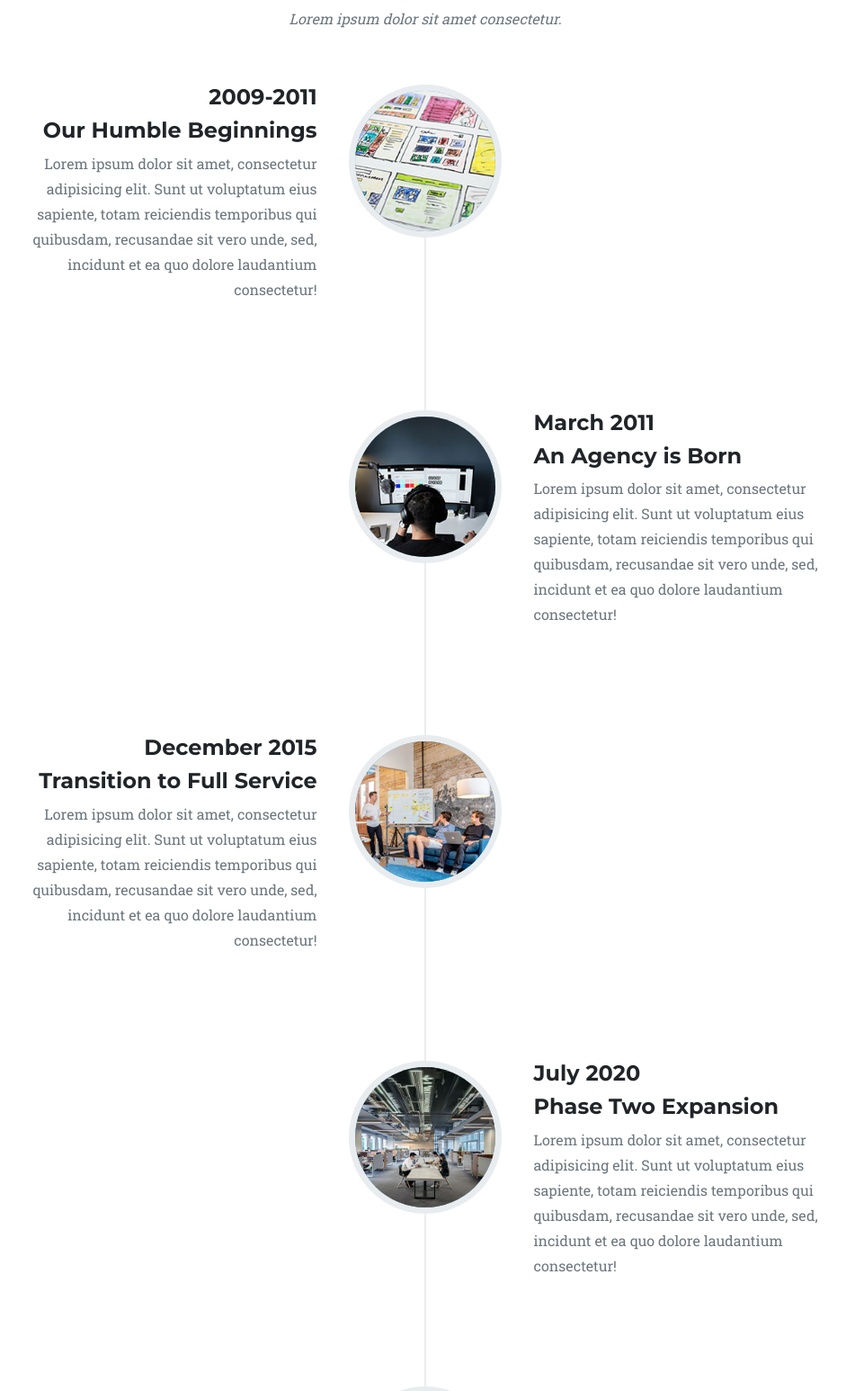
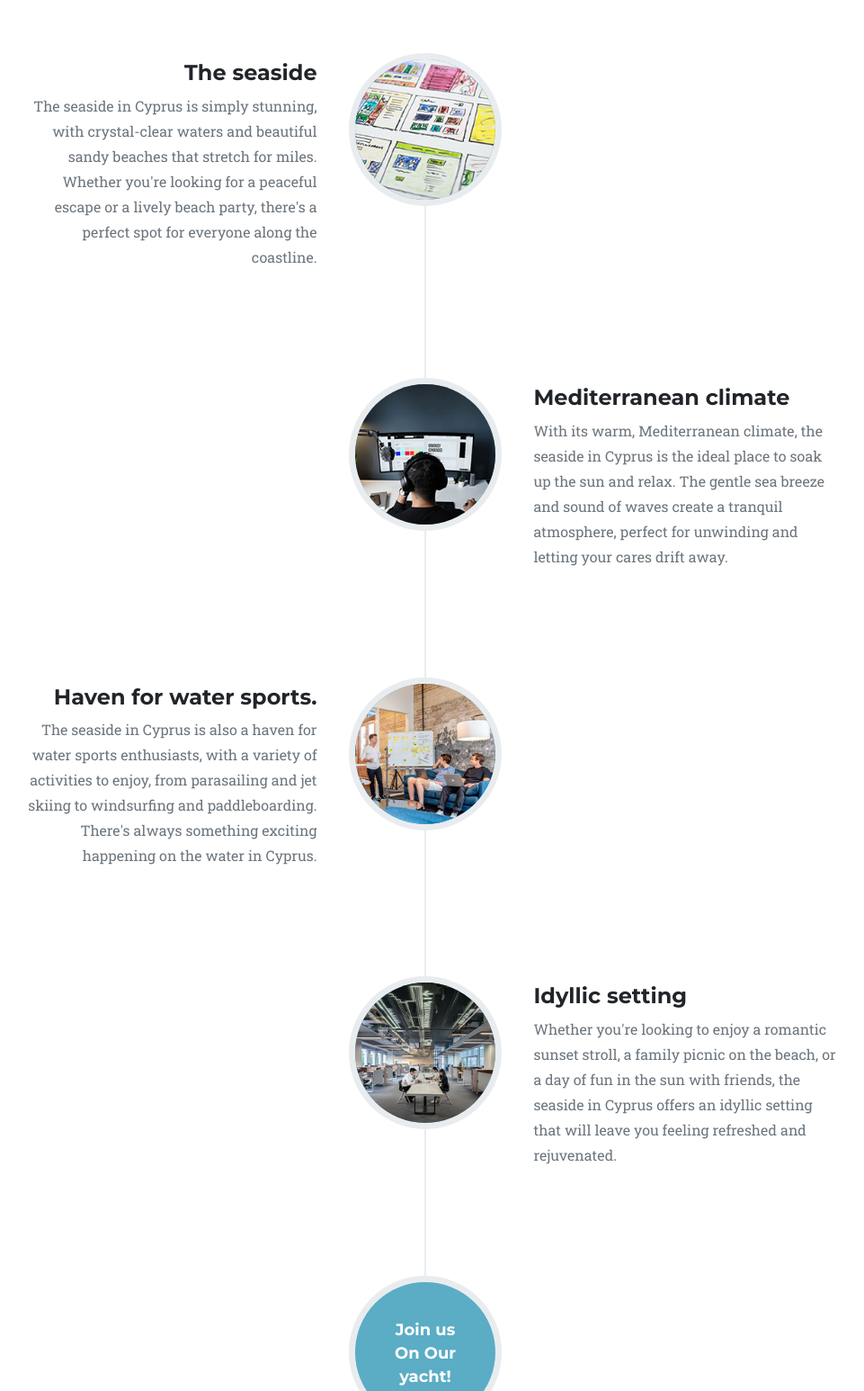
Before and after one commit to OzolinsQA/sites, a website: page index.html in a window 1280 px wide. Shown: the part 2840-4386 px from the top of the page at 90% size, without its empty margins (167-1128 px from the left). Drawn offline with nearby package versions, Linux system fonts and the light colour scheme.

Commit message:
Update index.html

```diff
--- a/index.html
+++ b/index.html
@@ -191,57 +191,57 @@
             <div class="container">
                 <div class="text-center">
                     <h2 class="section-heading text-uppercase">ABOUT CYPRUS</h2>
-                    <h3 class="section-subheading text-muted">Lorem ipsum dolor sit amet consectetur.</h3>
+                    <h3 class="section-subheading text-muted"></h3>
                 </div>
                 <ul class="timeline">
                     <li>
                         <div class="timeline-image"><img class="rounded-circle img-fluid" src="assets/img/about/1.jpg" alt="..." /></div>
                         <div class="timeline-panel">
                             <div class="timeline-heading">
-                                <h4>2009-2011</h4>
-                                <h4 class="subheading">Our Humble Beginnings</h4>
+                                <h4></h4>
+                                <h4 class="subheading">The seaside</h4>
                             </div>
-                            <div class="timeline-body"><p class="text-muted">Lorem ipsum dolor sit amet, consectetur adipisicing elit. Sunt ut voluptatum eius sapiente, totam reiciendis temporibus qui quibusdam, recusandae sit vero unde, sed, incidunt et ea quo dolore laudantium consectetur!</p></div>
+                            <div class="timeline-body"><p class="text-muted">The seaside in Cyprus is simply stunning, with crystal-clear waters and beautiful sandy beaches that stretch for miles. Whether you're looking for a peaceful escape or a lively beach party, there's a perfect spot for everyone along the coastline.</p></div>
                         </div>
                     </li>
                     <li class="timeline-inverted">
                         <div class="timeline-image"><img class="rounded-circle img-fluid" src="assets/img/about/2.jpg" alt="..." /></div>
                         <div class="timeline-panel">
                             <div class="timeline-heading">
-                                <h4>March 2011</h4>
-                                <h4 class="subheading">An Agency is Born</h4>
+                                <h4></h4>
+                                <h4 class="subheading">Mediterranean climate</h4>
                             </div>
-                            <div class="timeline-body"><p class="text-muted">Lorem ipsum dolor sit amet, consectetur adipisicing elit. Sunt ut voluptatum eius sapiente, totam reiciendis temporibus qui quibusdam, recusandae sit vero unde, sed, incidunt et ea quo dolore laudantium consectetur!</p></div>
+                            <div class="timeline-body"><p class="text-muted">With its warm, Mediterranean climate, the seaside in Cyprus is the ideal place to soak up the sun and relax. The gentle sea breeze and sound of waves create a tranquil atmosphere, perfect for unwinding and letting your cares drift away.</p></div>
                         </div>
                     </li>
                     <li>
                         <div class="timeline-image"><img class="rounded-circle img-fluid" src="assets/img/about/3.jpg" alt="..." /></div>
                         <div class="timeline-panel">
                             <div class="timeline-heading">
-                                <h4>December 2015</h4>
-                                <h4 class="subheading">Transition to Full Service</h4>
+                                <h4></h4>
+                                <h4 class="subheading">Haven for water sports.</h4>
                             </div>
-                            <div class="timeline-body"><p class="text-muted">Lorem ipsum dolor sit amet, consectetur adipisicing elit. Sunt ut voluptatum eius sapiente, totam reiciendis temporibus qui quibusdam, recusandae sit vero unde, sed, incidunt et ea quo dolore laudantium consectetur!</p></div>
+                            <div class="timeline-body"><p class="text-muted">The seaside in Cyprus is also a haven for water sports enthusiasts, with a variety of activities to enjoy, from parasailing and jet skiing to windsurfing and paddleboarding. There's always something exciting happening on the water in Cyprus.</p></div>
                         </div>
                     </li>
                     <li class="timeline-inverted">
                         <div class="timeline-image"><img class="rounded-circle img-fluid" src="assets/img/about/4.jpg" alt="..." /></div>
                         <div class="timeline-panel">
                             <div class="timeline-heading">
-                                <h4>July 2020</h4>
-                                <h4 class="subheading">Phase Two Expansion</h4>
+                                <h4></h4>
+                                <h4 class="subheading">Idyllic setting</h4>
                             </div>
-                            <div class="timeline-body"><p class="text-muted">Lorem ipsum dolor sit amet, consectetur adipisicing elit. Sunt ut voluptatum eius sapiente, totam reiciendis temporibus qui quibusdam, recusandae sit vero unde, sed, incidunt et ea quo dolore laudantium consectetur!</p></div>
+                            <div class="timeline-body"><p class="text-muted">Whether you're looking to enjoy a romantic sunset stroll, a family picnic on the beach, or a day of fun in the sun with friends, the seaside in Cyprus offers an idyllic setting that will leave you feeling refreshed and rejuvenated.</p></div>
                         </div>
                     </li>
                     <li class="timeline-inverted">
                         <div class="timeline-image">
                             <h4>
-                                Be Part
+                                Join us
                                 <br />
-                                Of Our
+                                On Our
                                 <br />
-                                Story!
+                                yacht!
                             </h4>
                         </div>
                     </li>
```
